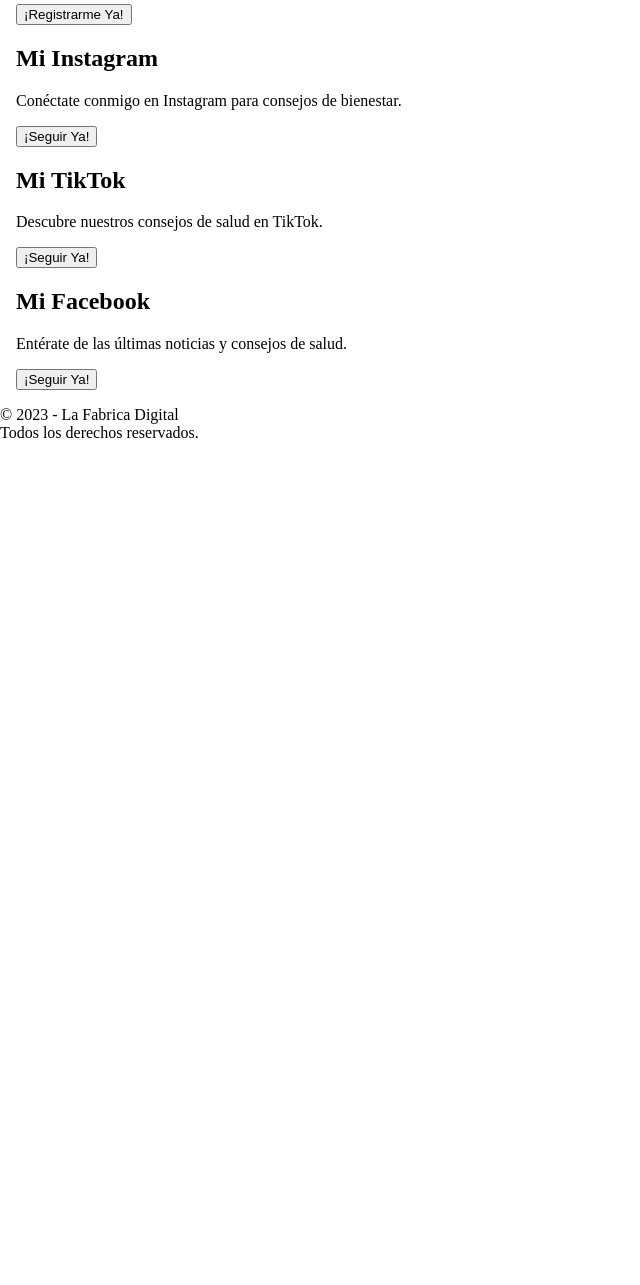
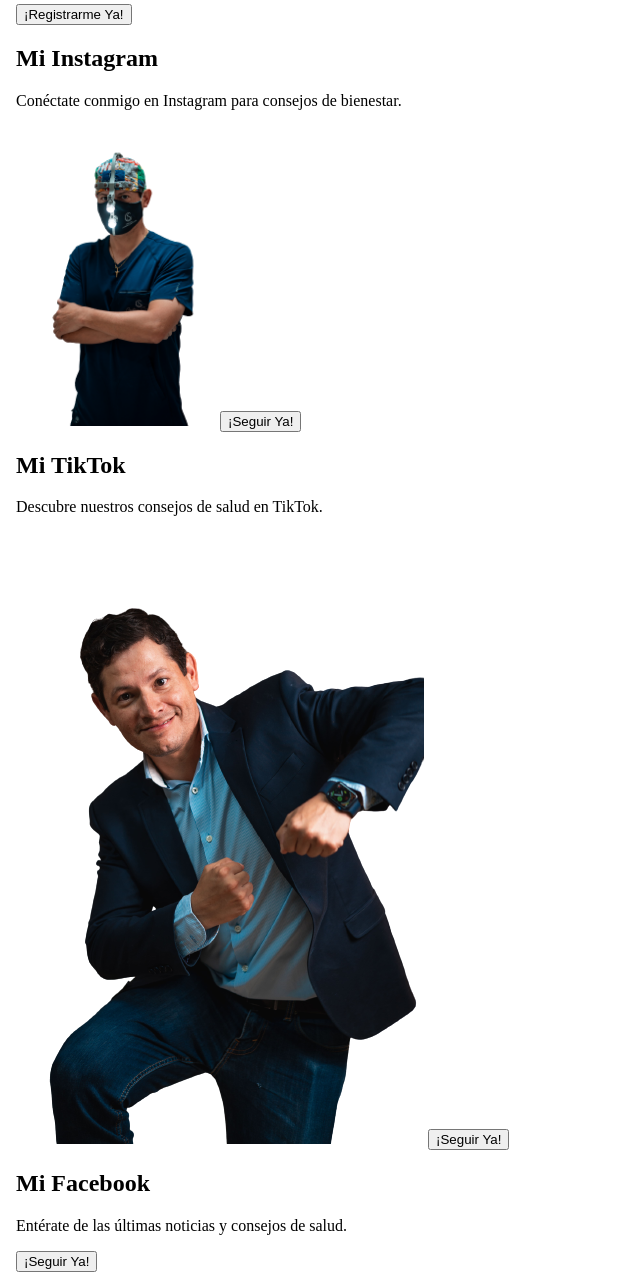
Before and after one commit to MiguelT18/CRISTIAN-SIMONS__Landing-Page__consultaEnLinea, a plain HTML site: page index.html in a window 1280 px wide. Shown: the part 360-1645 px from the top of the page, without its empty margins (0-640 px from the left). Before the commit the page ends 818 px from the top, so only its background shows below. Drawn offline with nearby package versions, Linux system fonts and the light colour scheme.

Commit message:
agregué algunas imágenes a la página

```diff
--- a/index.html
+++ b/index.html
@@ -42,12 +42,14 @@
             <div class="card-item2">
                 <h2>Mi Instagram</h2>
                 <p>Conéctate conmigo en Instagram para consejos de bienestar.</p>
+                <img style="width: 200px;" src="./assets/images/consulta-en-linea-card.png" alt="Dr. Simons - Consulta">
                 <button>¡Seguir Ya!</button>
             </div>
 
             <div class="card-item3">
                 <h2>Mi TikTok</h2>
                 <p>Descubre nuestros consejos de salud en TikTok.</p>
+                <img src="./assets/images/instagram-cristian-card.png" alt="Instagram de Dr. Simons">
                 <button>¡Seguir Ya!</button>
             </div>
 
```
